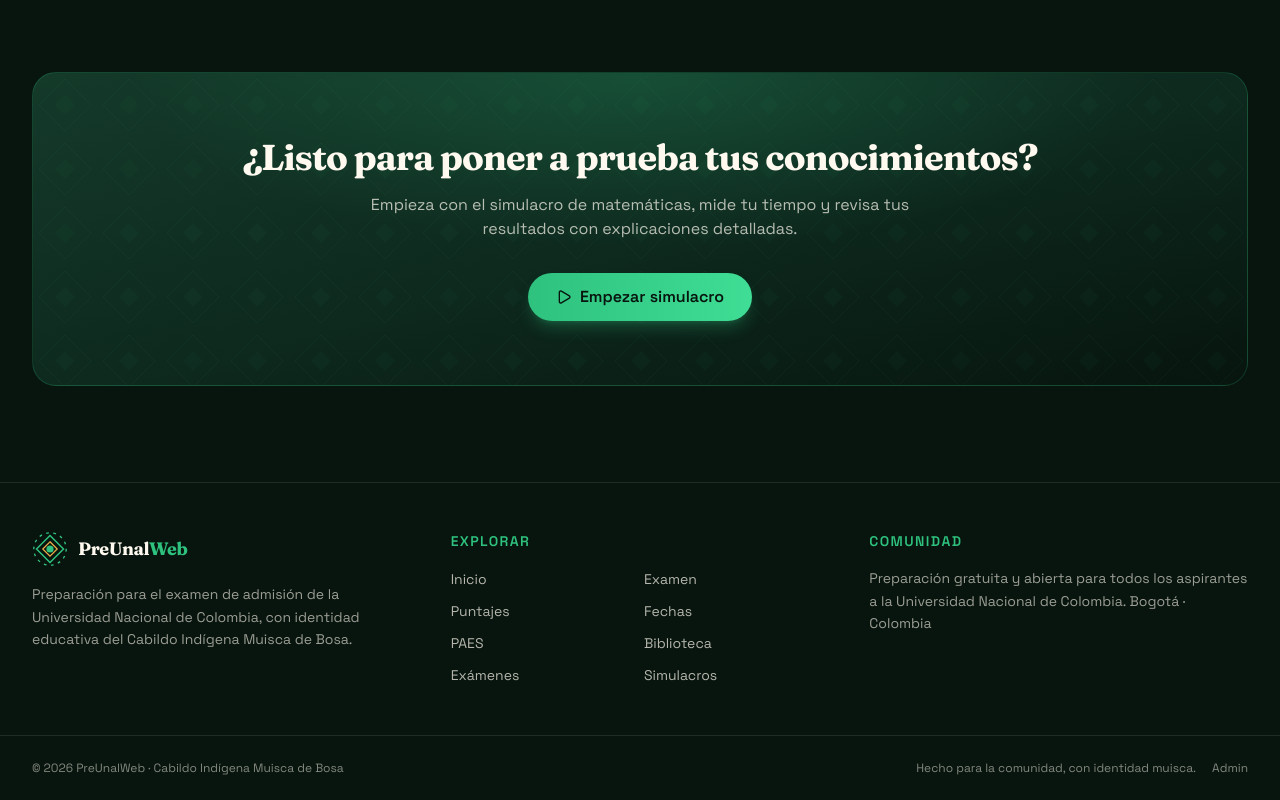
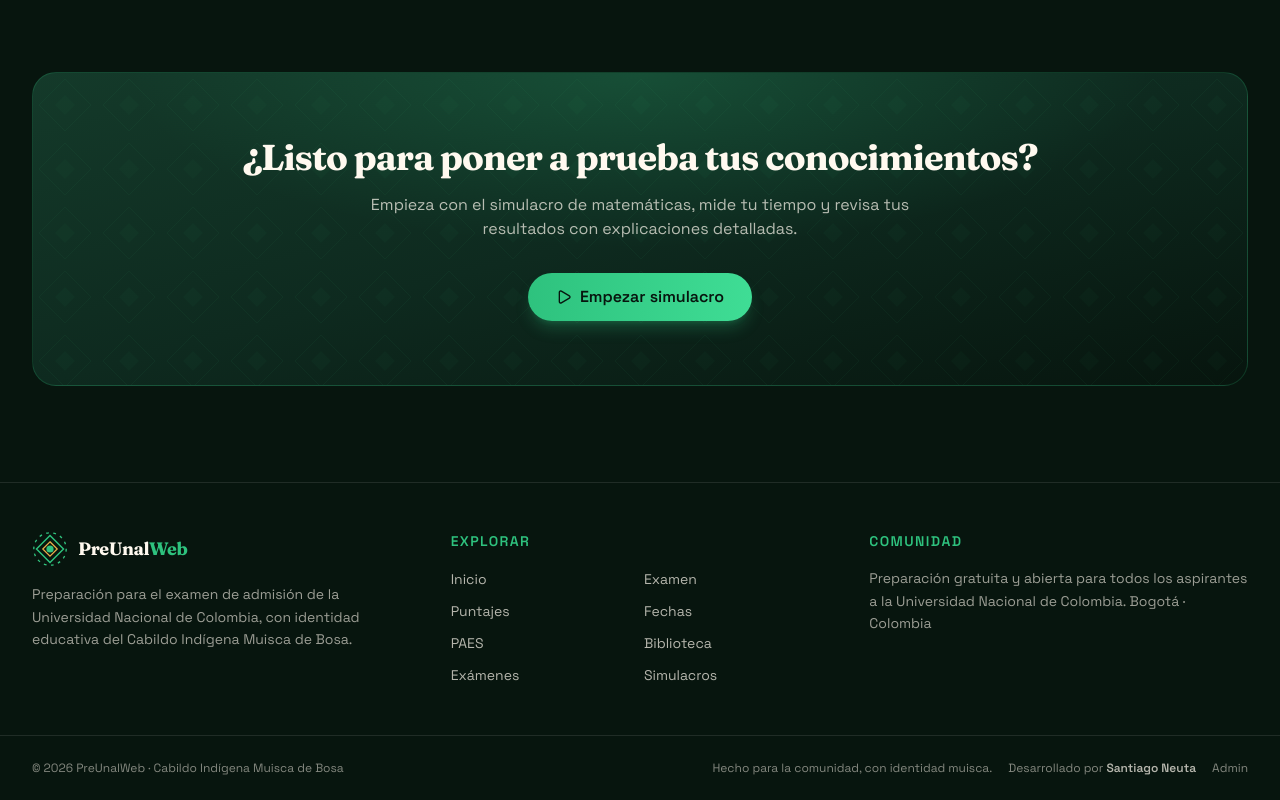
Before and after one commit to Santtiago345/PreUnalWeb, a Next.js app: page / in a window 1280 px wide. Shown: the part 1385-2185 px from the top of the page. Built offline with nearby package versions, Linux system fonts and the light colour scheme.

Commit message:
feat: crédito Desarrollado por Santiago Neuta con LinkedIn en footer

```diff
--- a/src/components/layout/Footer.tsx
+++ b/src/components/layout/Footer.tsx
@@ -54,8 +54,19 @@ export function Footer() {
           <p>
             © {new Date().getFullYear()} {site.name} · {site.community}
           </p>
-          <div className="flex items-center gap-4">
+          <div className="flex flex-wrap items-center justify-center gap-x-4 gap-y-1">
             <p>Hecho para la comunidad, con identidad muisca.</p>
+            <p>
+              Desarrollado por{" "}
+              <Link
+                href="https://www.linkedin.com/in/santiago-neuta-3ab204219/"
+                target="_blank"
+                rel="noopener noreferrer"
+                className="font-semibold text-foreground/70 transition-colors hover:text-emerald"
+              >
+                Santiago Neuta
+              </Link>
+            </p>
             <Link
               href="/admin"
               className="transition-colors hover:text-emerald"
```
